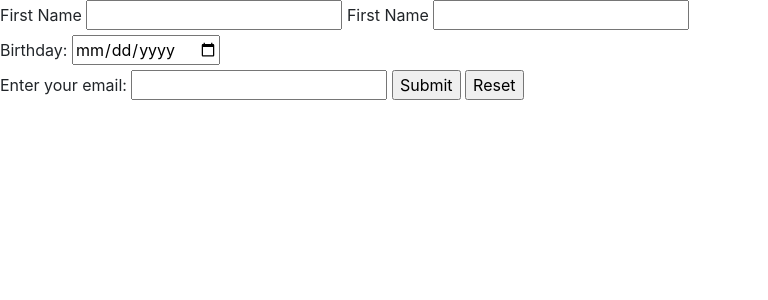
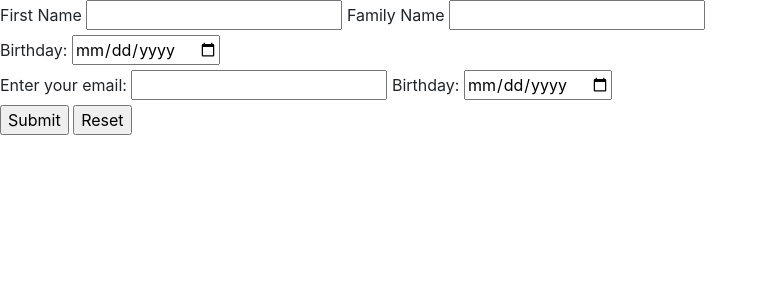
Before and after one commit to ArchDiver/FlaskAPI, a Flask app: template flask_api/templates/patients.html in a window 1280 px wide. Shown: the top 300 px of the page, without its empty margins (0-768 px from the left). Run offline with Flask 2, Linux system fonts and the light colour scheme; the template is opened without the code that fills it, so the values that code supplies are empty; parts of the project's set-up code (start-up, migrations or seed data) failed here and were passed over; some libraries are stand-ins or nearby versions.

Commit message:
patients

```diff
--- a/flask_api/templates/patients.html
+++ b/flask_api/templates/patients.html
@@ -3,15 +3,18 @@
 {% block content %}
 
     <form>
-        <label for="firstname">First Name</label>
-            <input type="firstname" id="firstname">
-        <label for="firstname">First Name</label>
-            <input type="firstname" id="firstname"><br>
+        <label for="firstName">First Name</label>
+            <input type="firstName" id="firstName">
+        <label for="familyName">Family Name</label>
+            <input type="familyName" id="familyName"><br>
         <label for="birthday">Birthday:</label>
             <input type="date" id="birthday" name="birthday"><br>
         <label for="email">Enter your email:</label>
             <input type="email" id="email" name="email">
 
+        <label for="dateAdded">Birthday:</label>
+            <input type="date" id="birthday" name="birthday">
+        <br>
         <input type="submit">
         <input type="reset">
     </form>
```
